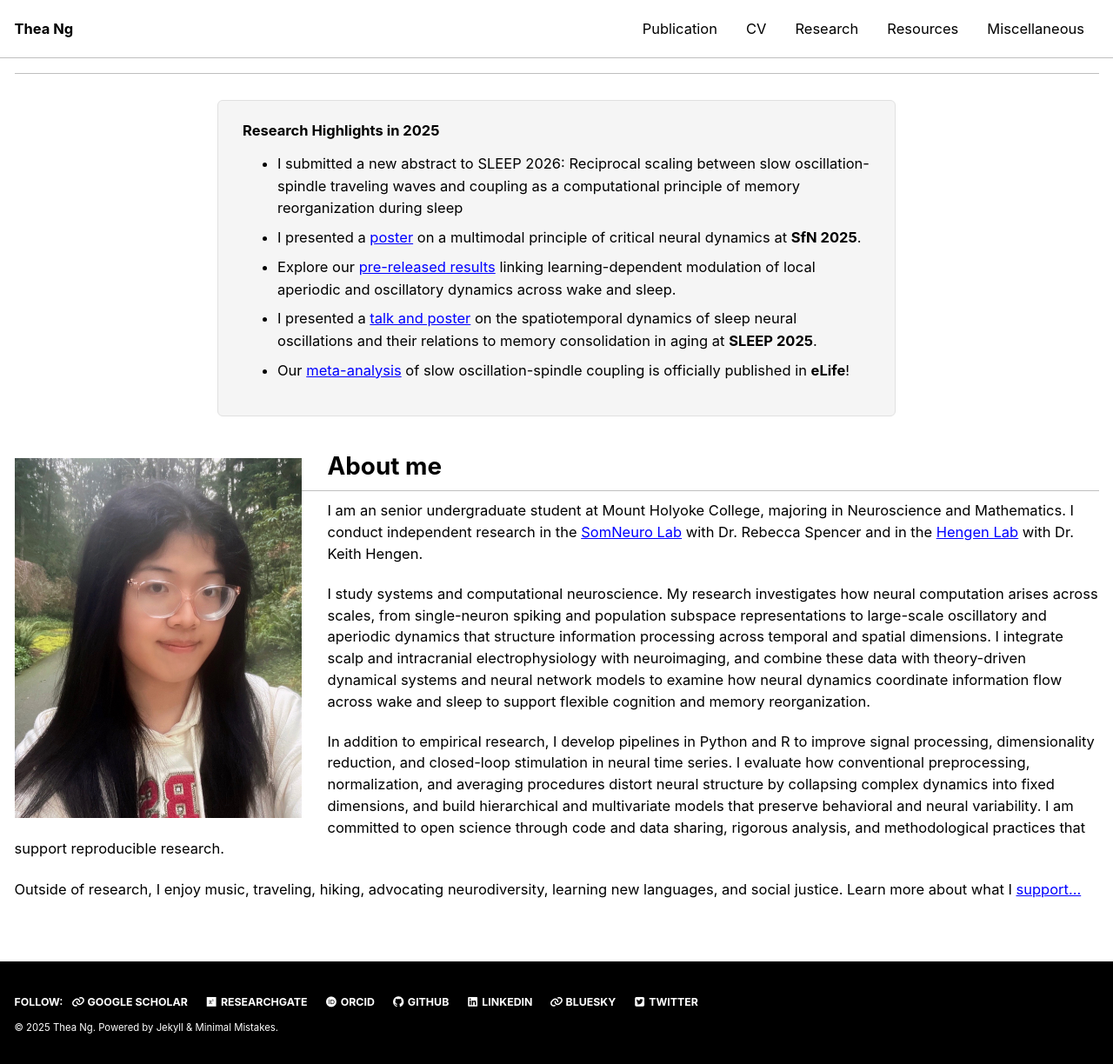
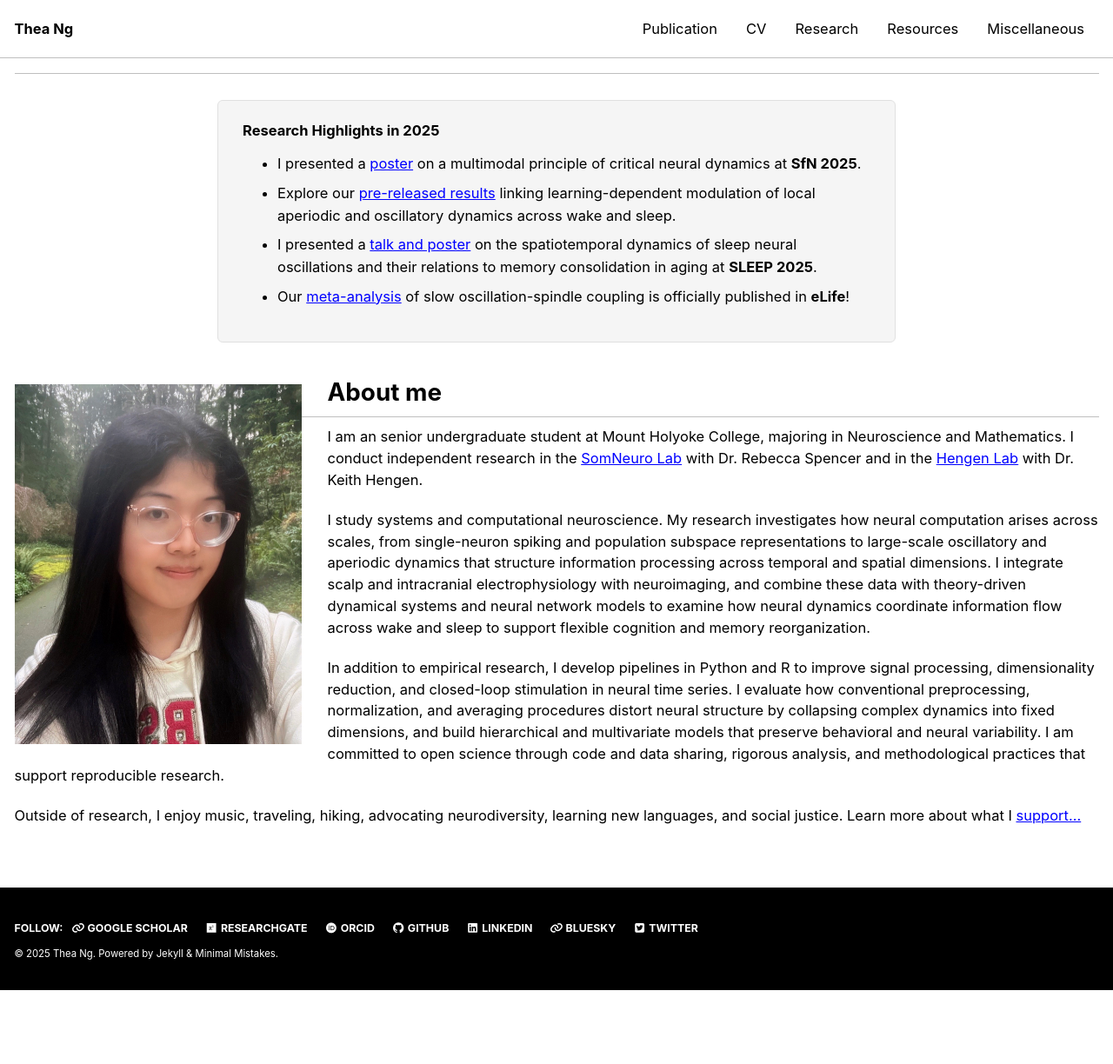
Before and after one commit to Theaang/Theaang.github.io, a Jekyll site: the page built from _pages/index.md, in a window 1280 px wide. Shown: the whole page at 87% size. Built offline with Jekyll 4.4.1, drawn with Linux system fonts in a browser that asks for light colours; cached includes are drawn as plain includes; after the commit the page ends 1139 px from its top, so only the background shows below that.

Commit message:
Update index.md

```diff
--- a/_pages/index.md
+++ b/_pages/index.md
@@ -11,8 +11,6 @@ author_profile: false
 <strong>Research Highlights in 2025 </strong>
 
 <ul style="margin-top:14px; line-height:1.55;">
-
-<li>I submitted a new abstract to SLEEP 2026: Reciprocal scaling between slow oscillation-spindle traveling waves and coupling as a computational principle of memory reorganization during sleep</li>
 
 <li>I presented a <a href="https://theaang.github.io/publication/multimodalcrit/" target="_blank">poster</a> on a multimodal principle of critical neural dynamics at <strong>SfN 2025</strong>.</li>
 
```
